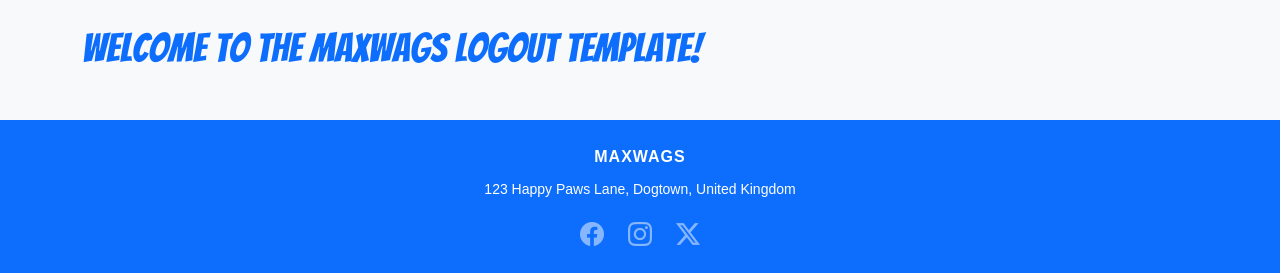
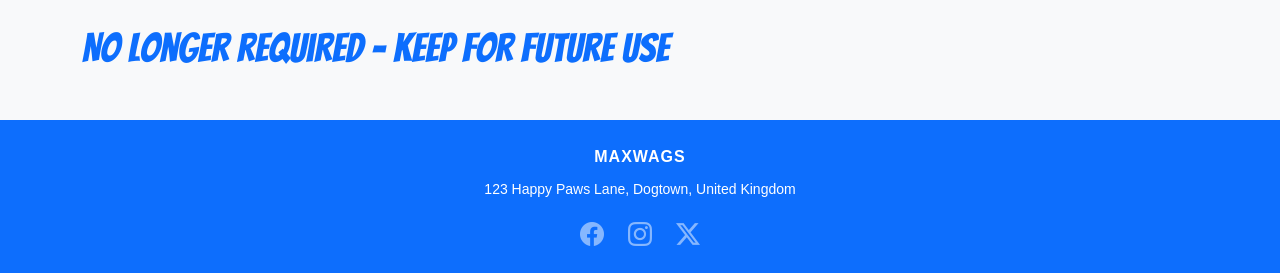
Before and after one commit to FollowRob/MaxWags_Capstone_Project, a Django app: template templates/logout.html in a window 1280 px wide. Shown: the part 72-345 px from the top of the page. Run offline with Django 5.2, Linux system fonts and the light colour scheme; the template is opened without the code that fills it, so the values that code supplies are empty; some libraries are stand-ins or nearby versions; some web fonts are replaced.

```diff
--- a/templates/logout.html
+++ b/templates/logout.html
@@ -1,5 +1,5 @@
 {% extends "base.html" %}
 
 {% block content %}
-<h1>Welcome to the MaxWags Logout Template!</h1>
+<h1>No longer required - keep for future use</h1>
 {% endblock %}
```
Also changed, not shown: README.md, maxwags/static/images/readme/html-valid-404.png (added), maxwags/static/images/readme/html-valid-500.png (added), maxwags/static/images/readme/html-valid-base.png (added), maxwags/static/images/readme/html-valid-delete.png (added), maxwags/static/images/readme/html-valid-edit.png (added), maxwags/static/images/readme/html-valid-home.png (added), maxwags/static/images/readme/html-valid-login.png (added), maxwags/static/images/readme/html-valid-logout.png (added), maxwags/static/images/readme/html-valid-post.png (added), maxwags/static/images/readme/html-valid-reg.png (added), maxwags/static/images/readme/html-valid-upload.png (added).
